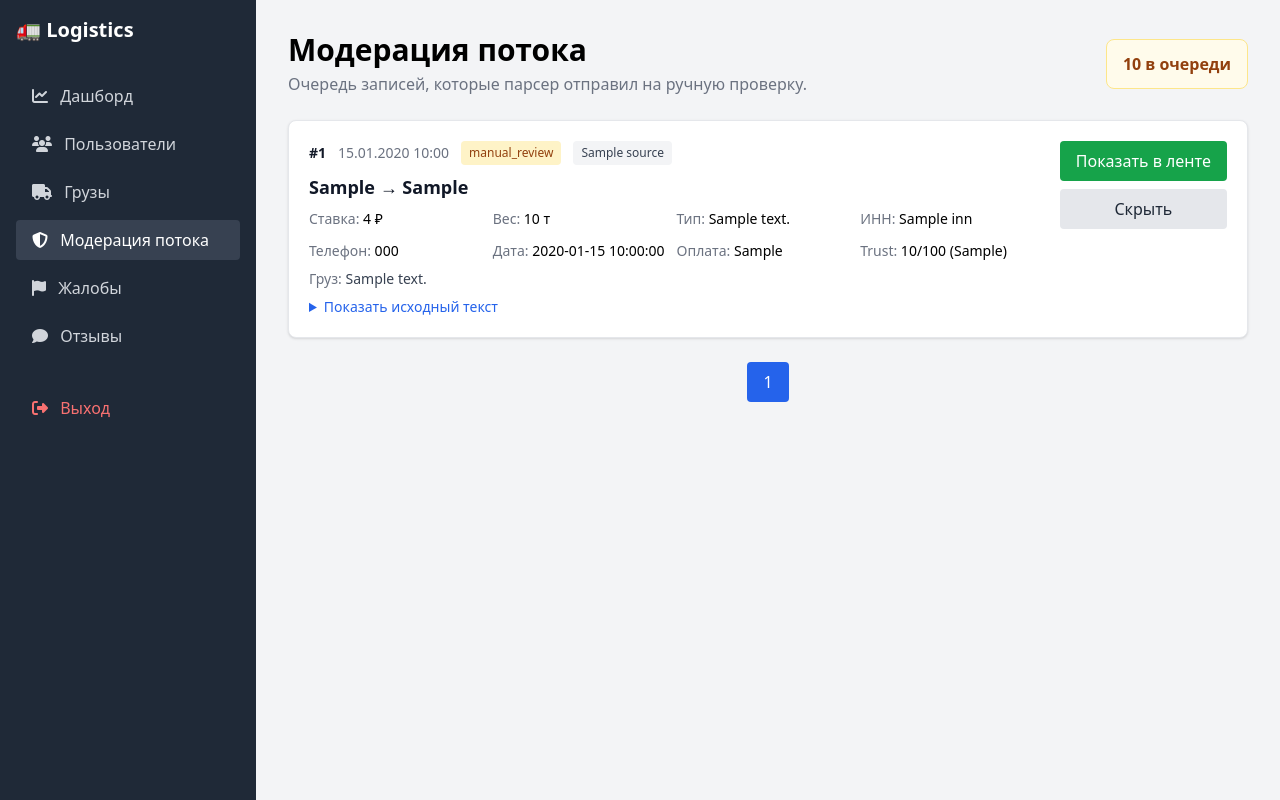
After one commit to bomberman9000/goutruckme-api, a FastAPI app: template src/admin/templates/manual_review.html in a window 1280 px wide. The commit adds this page. Run offline with FastAPI, Linux system fonts and the light colour scheme; the template is opened without the code that fills it: most values are stand-ins (such as "Sample title", 1, 10 or a date in 2020); parts of the project's set-up code (start-up, migrations or seed data) failed here and were passed over; some libraries are stand-ins or nearby versions.

Commit message:
feat(admin): add manual review queue

```diff
--- a/src/admin/templates/cargos.html
+++ b/src/admin/templates/cargos.html
@@ -13,6 +13,9 @@
             </a>
             <a href="/admin/cargos" class="block py-2 px-4 text-white bg-gray-700 rounded mb-2">
                 <i class="fas fa-truck mr-2"></i> Грузы
+            </a>
+            <a href="/admin/manual-review" class="block py-2 px-4 text-gray-300 hover:bg-gray-700 rounded mb-2">
+                <i class="fas fa-shield-halved mr-2"></i> Модерация потока
             </a>
             <a href="/admin/reports" class="block py-2 px-4 text-gray-300 hover:bg-gray-700 rounded mb-2">
                 <i class="fas fa-flag mr-2"></i> Жалобы
--- a/src/admin/templates/feedback.html
+++ b/src/admin/templates/feedback.html
@@ -13,6 +13,9 @@
             </a>
             <a href="/admin/cargos" class="block py-2 px-4 text-gray-300 hover:bg-gray-700 rounded mb-2">
                 <i class="fas fa-truck mr-2"></i> Грузы
+            </a>
+            <a href="/admin/manual-review" class="block py-2 px-4 text-gray-300 hover:bg-gray-700 rounded mb-2">
+                <i class="fas fa-shield-halved mr-2"></i> Модерация потока
             </a>
             <a href="/admin/reports" class="block py-2 px-4 text-gray-300 hover:bg-gray-700 rounded mb-2">
                 <i class="fas fa-flag mr-2"></i> Жалобы
--- /dev/null
+++ b/src/admin/templates/manual_review.html
@@ -0,0 +1,125 @@
+{% extends "base.html" %}
+{% block title %}Модерация потока — Админ-панель{% endblock %}
+{% block content %}
+<div class="flex">
+    <aside class="w-64 bg-gray-800 min-h-screen p-4">
+        <div class="text-white text-xl font-bold mb-8">🚛 Logistics</div>
+        <nav>
+            <a href="/admin" class="block py-2 px-4 text-gray-300 hover:bg-gray-700 rounded mb-2">
+                <i class="fas fa-chart-line mr-2"></i> Дашборд
+            </a>
+            <a href="/admin/users" class="block py-2 px-4 text-gray-300 hover:bg-gray-700 rounded mb-2">
+                <i class="fas fa-users mr-2"></i> Пользователи
+            </a>
+            <a href="/admin/cargos" class="block py-2 px-4 text-gray-300 hover:bg-gray-700 rounded mb-2">
+                <i class="fas fa-truck mr-2"></i> Грузы
+            </a>
+            <a href="/admin/manual-review" class="block py-2 px-4 text-white bg-gray-700 rounded mb-2">
+                <i class="fas fa-shield-halved mr-2"></i> Модерация потока
+            </a>
+            <a href="/admin/reports" class="block py-2 px-4 text-gray-300 hover:bg-gray-700 rounded mb-2">
+                <i class="fas fa-flag mr-2"></i> Жалобы
+            </a>
+            <a href="/admin/feedback" class="block py-2 px-4 text-gray-300 hover:bg-gray-700 rounded mb-2">
+                <i class="fas fa-comment mr-2"></i> Отзывы
+            </a>
+            <a href="/admin/logout" class="block py-2 px-4 text-red-400 hover:bg-gray-700 rounded mt-8">
+                <i class="fas fa-sign-out-alt mr-2"></i> Выход
+            </a>
+        </nav>
+    </aside>
+
+    <main class="flex-1 p-8">
+        <div class="flex items-center justify-between mb-6">
+            <div>
+                <h1 class="text-3xl font-bold">Модерация потока</h1>
+                <p class="text-gray-500 mt-1">Очередь записей, которые парсер отправил на ручную проверку.</p>
+            </div>
+            <div class="bg-amber-50 border border-amber-200 rounded-lg px-4 py-3 text-amber-800 font-semibold">
+                {{ total }} в очереди
+            </div>
+        </div>
+
+        <div class="space-y-4">
+            {% for event in events %}
+            <div class="bg-white rounded-lg shadow border border-gray-200 p-5">
+                <div class="flex items-start justify-between gap-4">
+                    <div class="space-y-2 min-w-0">
+                        <div class="flex items-center gap-3 flex-wrap">
+                            <span class="text-sm font-semibold text-gray-900">#{{ event.id }}</span>
+                            <span class="text-sm text-gray-500">{{ event.created_at.strftime('%d.%m.%Y %H:%M') }}</span>
+                            <span class="px-2 py-1 rounded text-xs bg-amber-100 text-amber-800">
+                                {{ event.error or "manual_review" }}
+                            </span>
+                            {% if event.source %}
+                            <span class="px-2 py-1 rounded text-xs bg-gray-100 text-gray-700">{{ event.source }}</span>
+                            {% endif %}
+                        </div>
+
+                        <div class="text-lg font-semibold text-gray-900">
+                            {{ event.from_city or "—" }} → {{ event.to_city or "—" }}
+                        </div>
+
+                        <div class="grid grid-cols-2 md:grid-cols-4 gap-3 text-sm">
+                            <div><span class="text-gray-500">Ставка:</span> {{ "{:,}".format(event.rate_rub) ~ " ₽" if event.rate_rub else "—" }}</div>
+                            <div><span class="text-gray-500">Вес:</span> {{ event.weight_t ~ " т" if event.weight_t is not none else "—" }}</div>
+                            <div><span class="text-gray-500">Тип:</span> {{ event.body_type or "—" }}</div>
+                            <div><span class="text-gray-500">ИНН:</span> {{ event.inn or "—" }}</div>
+                            <div><span class="text-gray-500">Телефон:</span> {{ event.phone or "—" }}</div>
+                            <div><span class="text-gray-500">Дата:</span> {{ event.load_date or "—" }}</div>
+                            <div><span class="text-gray-500">Оплата:</span> {{ event.payment_terms or "—" }}</div>
+                            <div>
+                                <span class="text-gray-500">Trust:</span>
+                                {% if event.trust_score is not none %}
+                                {{ event.trust_score }}/100 ({{ event.trust_verdict or "n/a" }})
+                                {% else %}
+                                —
+                                {% endif %}
+                            </div>
+                        </div>
+
+                        {% if event.cargo_description %}
+                        <div class="text-sm text-gray-700">
+                            <span class="text-gray-500">Груз:</span> {{ event.cargo_description }}
+                        </div>
+                        {% endif %}
+
+                        <details class="text-sm">
+                            <summary class="cursor-pointer text-blue-600 hover:underline">Показать исходный текст</summary>
+                            <pre class="mt-2 whitespace-pre-wrap bg-gray-50 rounded p-3 text-xs text-gray-700">{{ event.raw_text }}</pre>
+                        </details>
+                    </div>
+
+                    <div class="flex flex-col gap-2 shrink-0">
+                        <form action="/admin/manual-review/{{ event.id }}/publish" method="POST">
+                            <button type="submit" class="w-full px-4 py-2 bg-green-600 text-white rounded hover:bg-green-700">
+                                Показать в ленте
+                            </button>
+                        </form>
+                        <form action="/admin/manual-review/{{ event.id }}/dismiss" method="POST">
+                            <button type="submit" class="w-full px-4 py-2 bg-gray-200 text-gray-800 rounded hover:bg-gray-300">
+                                Скрыть
+                            </button>
+                        </form>
+                    </div>
+                </div>
+            </div>
+            {% else %}
+            <div class="bg-white rounded-lg shadow border border-gray-200 p-10 text-center text-gray-500">
+                Очередь пуста.
+            </div>
+            {% endfor %}
+        </div>
+
+        <div class="mt-6 flex justify-center space-x-2">
+            {% if page > 1 %}
+            <a href="/admin/manual-review?page={{ page - 1 }}" class="px-4 py-2 bg-white border rounded hover:bg-gray-50">←</a>
+            {% endif %}
+            <span class="px-4 py-2 bg-blue-600 text-white rounded">{{ page }}</span>
+            {% if page < total_pages %}
+            <a href="/admin/manual-review?page={{ page + 1 }}" class="px-4 py-2 bg-white border rounded hover:bg-gray-50">→</a>
+            {% endif %}
+        </div>
+    </main>
+</div>
+{% endblock %}
--- a/src/admin/templates/reports.html
+++ b/src/admin/templates/reports.html
@@ -13,6 +13,9 @@
             </a>
             <a href="/admin/cargos" class="block py-2 px-4 text-gray-300 hover:bg-gray-700 rounded mb-2">
                 <i class="fas fa-truck mr-2"></i> Грузы
+            </a>
+            <a href="/admin/manual-review" class="block py-2 px-4 text-gray-300 hover:bg-gray-700 rounded mb-2">
+                <i class="fas fa-shield-halved mr-2"></i> Модерация потока
             </a>
             <a href="/admin/reports" class="block py-2 px-4 text-white bg-gray-700 rounded mb-2">
                 <i class="fas fa-flag mr-2"></i> Жалобы
--- a/src/admin/templates/user_detail.html
+++ b/src/admin/templates/user_detail.html
@@ -13,6 +13,9 @@
             </a>
             <a href="/admin/cargos" class="block py-2 px-4 text-gray-300 hover:bg-gray-700 rounded mb-2">
                 <i class="fas fa-truck mr-2"></i> Грузы
+            </a>
+            <a href="/admin/manual-review" class="block py-2 px-4 text-gray-300 hover:bg-gray-700 rounded mb-2">
+                <i class="fas fa-shield-halved mr-2"></i> Модерация потока
             </a>
             <a href="/admin/reports" class="block py-2 px-4 text-gray-300 hover:bg-gray-700 rounded mb-2">
                 <i class="fas fa-flag mr-2"></i> Жалобы
--- a/src/admin/templates/users.html
+++ b/src/admin/templates/users.html
@@ -13,6 +13,9 @@
             </a>
             <a href="/admin/cargos" class="block py-2 px-4 text-gray-300 hover:bg-gray-700 rounded mb-2">
                 <i class="fas fa-truck mr-2"></i> Грузы
+            </a>
+            <a href="/admin/manual-review" class="block py-2 px-4 text-gray-300 hover:bg-gray-700 rounded mb-2">
+                <i class="fas fa-shield-halved mr-2"></i> Модерация потока
             </a>
             <a href="/admin/reports" class="block py-2 px-4 text-gray-300 hover:bg-gray-700 rounded mb-2">
                 <i class="fas fa-flag mr-2"></i> Жалобы
```
Also changed, not shown: src/admin/routes.py (+67 -1 lines), src/admin/templates/dashboard.html (+9 -1 lines).
